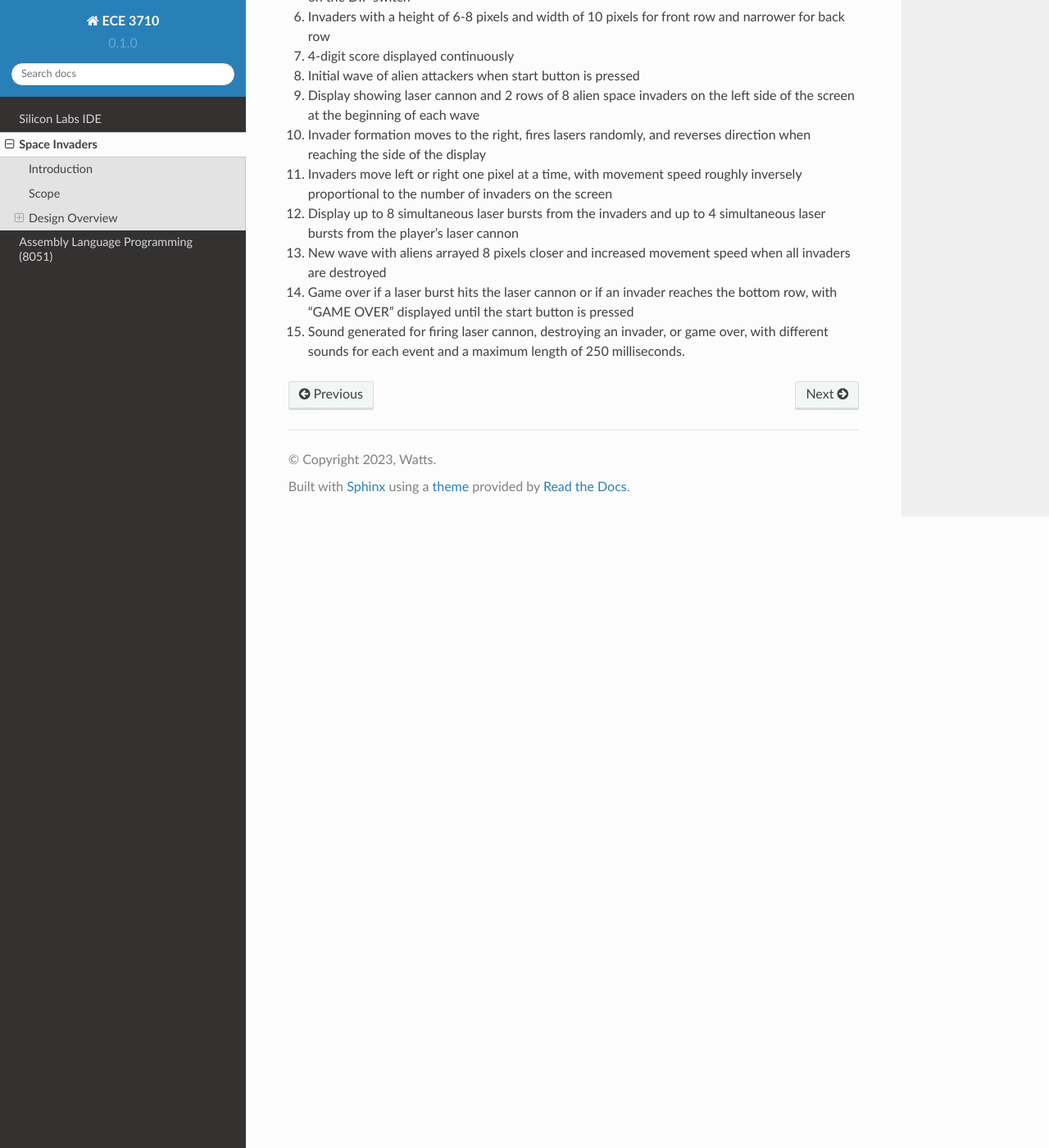
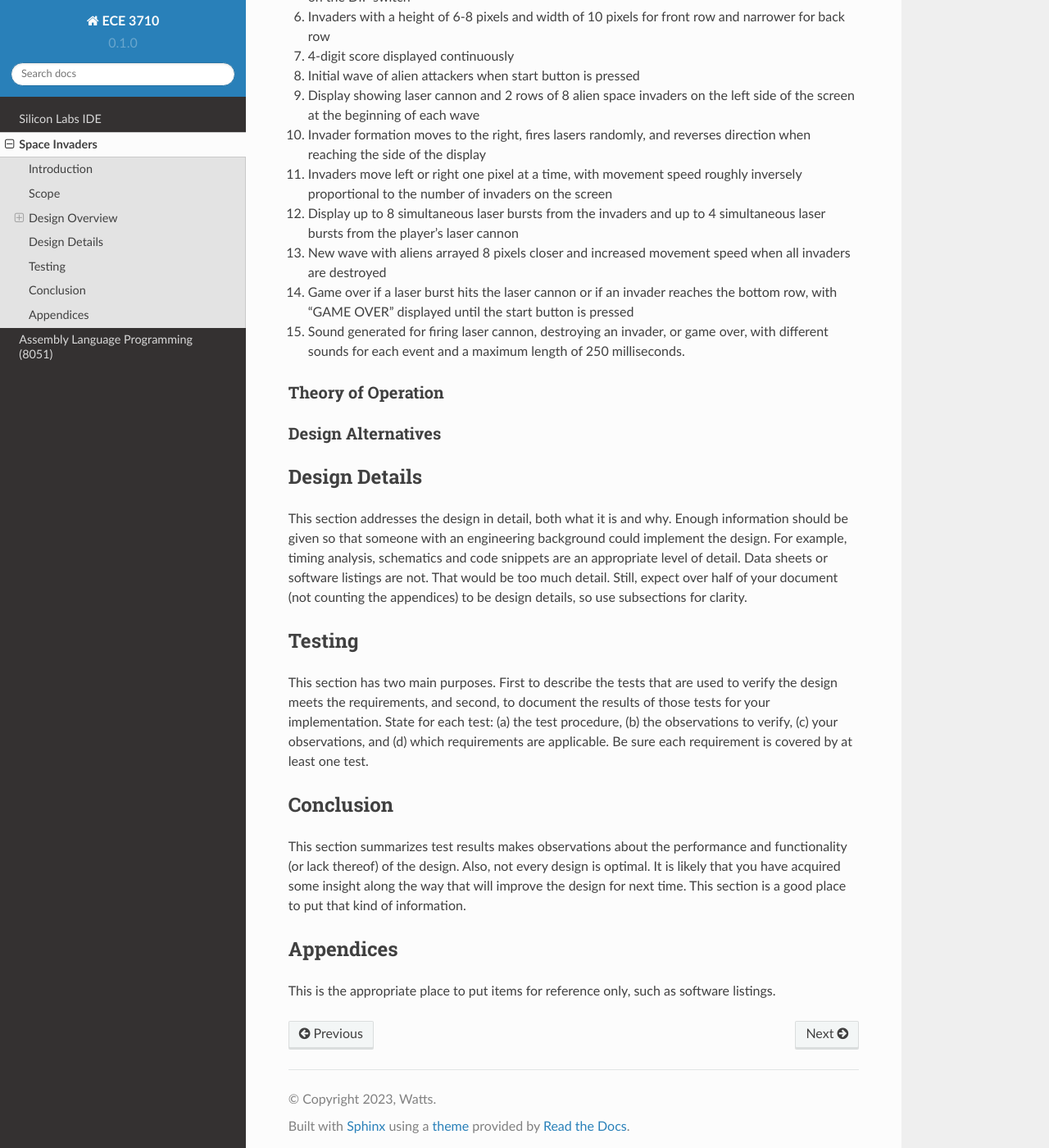
Before and after one commit to wattsjake/ece3710-notes, a Sphinx documentation site: the page built from docs/source/project.rst, in a window 1280 px wide and 1400 px high, scrolled down 2598 px. Shown: the whole window at 82% size. Built offline with Sphinx 7.4.7 and the Read the Docs theme 2.0.0, drawn with Linux system fonts in a browser that asks for light colours.

Commit message:
added to project

```diff
--- a/docs/source/project.rst
+++ b/docs/source/project.rst
@@ -119,3 +119,49 @@ Dependencies
 13. New wave with aliens arrayed 8 pixels closer and increased movement speed when all invaders are destroyed
 14. Game over if a laser burst hits the laser cannon or if an invader reaches the bottom row, with "GAME OVER" displayed until the start button is pressed
 15. Sound generated for firing laser cannon, destroying an invader, or game over, with different sounds for each event and a maximum length of 250 milliseconds.
+
+Theory of Operation
+*******************
+.. _theory_of_operation:
+
+
+Design Alternatives
+*******************
+.. _design_alternatives:
+
+Design Details
+##############
+.. _design_details:
+
+This section addresses the design in detail, both what it is and why. Enough
+information should be given so that someone with an engineering background could
+implement the design. For example, timing analysis, schematics and code snippets
+are an appropriate level of detail. Data sheets or software listings are not. That would
+be too much detail. Still, expect over half of your document (not counting the
+appendices) to be design details, so use subsections for clarity.
+
+Testing
+#######
+.. _testing:
+
+This section has two main purposes. First to describe the tests that are used to verify
+the design meets the requirements, and second, to document the results of those
+tests for your implementation. State for each test: (a) the test procedure, (b) the
+observations to verify, (c) your observations, and (d) which requirements are
+applicable. Be sure each requirement is covered by at least one test.
+
+Conclusion
+##########
+.. _conclusion:
+
+This section summarizes test results makes observations about the performance and
+functionality (or lack thereof) of the design. Also, not every design is optimal. It is
+likely that you have acquired some insight along the way that will improve the design
+for next time. This section is a good place to put that kind of information.
+
+Appendices
+##########
+.. _appendices:
+
+This is the appropriate place to put items for reference only, such as software
+listings.
```
